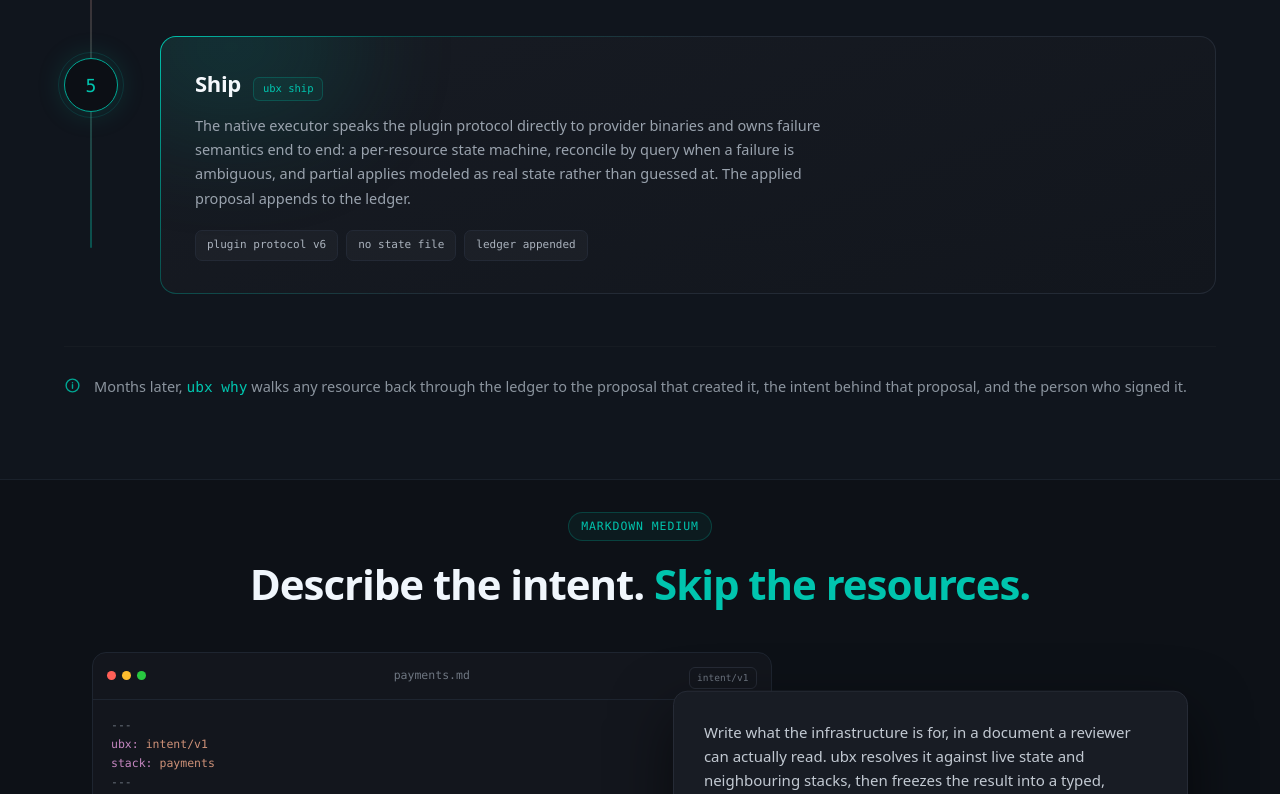
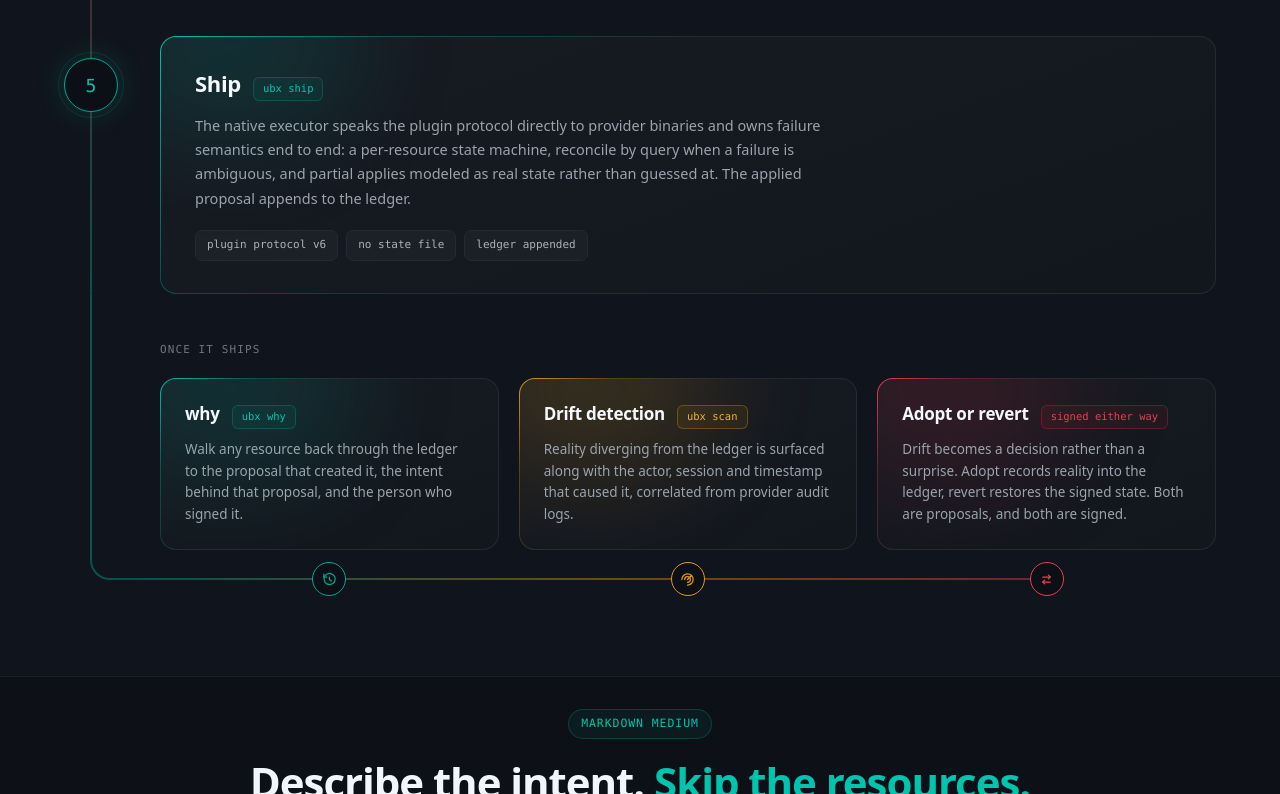
Before and after one commit to Ubiquex/ubiquex-web, a Next.js app: page /ubiquex-web/ in a window 1280 px wide. Shown: the part 3315-4109 px from the top of the page. Built offline with nearby package versions, Linux system fonts and the light colour scheme.

Commit message:
timeline: post-ship group hanging off an elbowed rail

```diff
--- a/app/globals.css
+++ b/app/globals.css
@@ -394,3 +394,42 @@ body {
     opacity: 0;
   }
 }
+
+/*
+ * Post-ship group: three ongoing operations hanging off the rail below step 5.
+ *
+ * The elbow is a bordered box rather than an SVG. Only its left and bottom
+ * borders are drawn, and the bottom-left radius supplies the curve, so the
+ * corner scales with the container instead of depending on fixed coordinates
+ * that would break when the cards reflow.
+ */
+.post-elbow {
+  border-left: 2px solid rgba(0, 166, 147, 0.42);
+  border-bottom: 2px solid rgba(0, 166, 147, 0.42);
+  border-top: 0;
+  border-right: 0;
+  border-bottom-left-radius: 20px;
+}
+
+/* Both rails carry the same treatment as the vertical one: a muted gradient
+   through the three card accents, at the rail's .42 opacity. */
+.post-rail-h::before,
+.post-rail-v::before {
+  content: "";
+  position: absolute;
+  inset: 0;
+  opacity: 0.42;
+}
+.post-rail-h::before {
+  background: linear-gradient(90deg, #00a693 0%, #e49b0f 52%, #e8404e 100%);
+}
+.post-rail-v::before {
+  background: linear-gradient(#00a693 0%, #e49b0f 52%, #e8404e 100%);
+}
+
+/* Smaller than the numbered step nodes, and carrying an icon rather than a
+   number, so the group does not read as steps six through eight. */
+.post-node {
+  color: var(--node-accent);
+  border: 1.5px solid var(--node-accent);
+}
--- a/components/ui/TimelineSection.tsx
+++ b/components/ui/TimelineSection.tsx
@@ -240,24 +240,116 @@ const steps: Step[] = [
   },
 ];
 
-function InfoIcon() {
+/* ---------- post-ship group ---------- */
+
+/* 15px stroke glyphs, inheriting the node's accent through currentColor. */
+const iconProps = {
+  viewBox: "0 0 24 24",
+  fill: "none",
+  stroke: "currentColor",
+  strokeWidth: 2,
+  strokeLinecap: "round" as const,
+  strokeLinejoin: "round" as const,
+  className: "h-[15px] w-[15px]",
+  "aria-hidden": true,
+};
+
+function HistoryIcon() {
   return (
-    <svg
-      viewBox="0 0 24 24"
-      fill="none"
-      stroke="currentColor"
-      strokeWidth="2"
-      strokeLinecap="round"
-      strokeLinejoin="round"
-      className="mt-[2px] h-4 w-4 shrink-0 text-brand min-[860px]:h-[17px] min-[860px]:w-[17px]"
-      aria-hidden="true"
-    >
-      <circle cx="12" cy="12" r="9" />
-      <path d="M12 11v5" />
-      <path d="M12 8h.01" />
+    <svg {...iconProps}>
+      <path d="M3.5 9a9 9 0 1 0 2.4-4.1L3 8" />
+      <path d="M3 3.5V8h4.5" />
+      <path d="M12 8v4.4l3 1.8" />
     </svg>
   );
 }
+
+function RadarIcon() {
+  return (
+    <svg {...iconProps}>
+      <path d="M12 21a9 9 0 1 0-9-9" />
+      <path d="M12 16.5a4.5 4.5 0 1 0-4.5-4.5" />
+      <path d="M12 12l6.5-6.5" />
+    </svg>
+  );
+}
+
+function SwapIcon() {
+  return (
+    <svg {...iconProps}>
+      <path d="M6 8h12" />
+      <path d="M15 5l3 3-3 3" />
+      <path d="M18 16H6" />
+      <path d="M9 13l-3 3 3 3" />
+    </svg>
+  );
+}
+
+type PostShip = {
+  key: string;
+  title: string;
+  chip: string;
+  icon: ReactNode;
+  body: string;
+  vars: CSSProperties;
+};
+
+/*
+ * The accents repeat step 5, step 1 and step 4 on purpose: green carries on
+ * from Ship, yellow marks the thing wanting attention, red marks the
+ * destructive option. Nothing here is numbered, and the nodes are smaller than
+ * the step nodes, so the group reads as a branch rather than steps 6 to 8.
+ */
+const postShip: PostShip[] = [
+  {
+    key: "why",
+    title: "why",
+    chip: "ubx why",
+    icon: <HistoryIcon />,
+    body: "Walk any resource back through the ledger to the proposal that created it, the intent behind that proposal, and the person who signed it.",
+    vars: {
+      "--node-accent": "#00A693",
+      "--card-accent": "#00C4AE",
+      "--card-accent-soft": "rgba(0,196,174,0.35)",
+      "--step-bloom": "#00A693",
+      "--step-bright": "#00C4AE",
+      "--chip-border": "rgba(0,166,147,0.30)",
+      "--chip-bg": "rgba(0,166,147,0.07)",
+    } as CSSProperties,
+  },
+  {
+    key: "drift",
+    title: "Drift detection",
+    chip: "ubx scan",
+    icon: <RadarIcon />,
+    body: "Reality diverging from the ledger is surfaced along with the actor, session and timestamp that caused it, correlated from provider audit logs.",
+    vars: {
+      "--node-accent": "#E49B0F",
+      "--card-accent": "#E49B0F",
+      "--card-accent-soft": "rgba(228,155,15,0.35)",
+      "--step-bloom": "#E49B0F",
+      "--step-bright": "#F0B429",
+      "--chip-border": "rgba(228,155,15,0.32)",
+      "--chip-bg": "rgba(228,155,15,0.08)",
+    } as CSSProperties,
+  },
+  {
+    key: "adopt",
+    title: "Adopt or revert",
+    chip: "signed either way",
+    icon: <SwapIcon />,
+    body: "Drift becomes a decision rather than a surprise. Adopt records reality into the ledger, revert restores the signed state. Both are proposals, and both are signed.",
+    vars: {
+      "--node-accent": "#E8404E",
+      "--card-accent": "#E8404E",
+      "--card-accent-soft": "rgba(232,64,78,0.35)",
+      "--step-bloom": "#CC2936",
+      "--step-bright": "#E8404E",
+      "--chip-border": "rgba(204,41,54,0.34)",
+      "--chip-bg": "rgba(204,41,54,0.08)",
+    } as CSSProperties,
+  },
+];
 
 export function TimelineSection() {
   return (
@@ -286,7 +378,7 @@ export function TimelineSection() {
 
         <ol className="relative mt-[42px] list-none pl-[52px] min-[860px]:mt-[66px] min-[860px]:pl-24">
           {/* The rail. Its gradient and travelling pulse live in globals.css. */}
-          <div className="rail absolute top-[30px] bottom-[46px] left-[15px] w-[2px] overflow-hidden rounded min-[860px]:left-[26px]">
+          <div className="rail absolute top-[30px] bottom-0 left-[15px] w-[2px] overflow-hidden rounded min-[860px]:left-[26px]">
             <div className="rail-pulse" />
           </div>
 
@@ -331,14 +423,83 @@ export function TimelineSection() {
           ))}
         </ol>
 
-        <div className="mt-9 flex items-start gap-[13px] border-t border-[#161b22] pt-[22px] min-[860px]:mt-[52px] min-[860px]:pt-7">
-          <InfoIcon />
-          <p className="text-[13px] leading-[1.62] text-muted min-[860px]:text-[14.5px]">
-            Months later,{" "}
-            <code className="font-mono text-brand-bright">ubx why</code> walks
-            any resource back through the ledger to the proposal that created
-            it, the intent behind that proposal, and the person who signed it.
+        {/*
+         * The post-ship group. The vertical rail runs on past step 5, elbows
+         * left-to-horizontal, and the three nodes sit on that horizontal rail.
+         *
+         * Geometry, in the group's own coordinate space (its padding-left
+         * matches the ol's, so the cards align with the step cards and the
+         * rail sits outside them at x 26 to 28):
+         *   - the elbow's left border occupies x 26 to 28, continuing the
+         *     vertical rail exactly; its 20px radius means the curve ends at
+         *     x 46 and its bottom border runs on to its own right edge, x 70
+         *   - the horizontal rail starts at x 70, so the two abut with neither
+         *     a gap nor an overlapping (and so doubly opaque) 2px
+         *   - both are pinned to bottom 16px. The grid is the last child and
+         *     the wrapper has no bottom padding, so that offset resolves to
+         *     the same line for the elbow (in the wrapper) and the rail (in
+         *     the grid)
+         *   - a 34px node at bottom 0 of a wrapper padded 46px has its centre
+         *     17px up, which is the rail's centre line
+         */}
+        <div className="relative pt-9 pl-[52px] min-[860px]:pt-12 min-[860px]:pl-24">
+          {/* Desktop only: the corner. A bordered box, so it survives reflow. */}
+          <div
+            className="post-elbow absolute top-0 bottom-[16px] left-[26px] hidden w-[44px] min-[860px]:block"
+            aria-hidden="true"
+          />
+
+          {/* Mobile only: the rail carries straight on down through the cards. */}
+          <div
+            className="post-rail-v absolute top-0 bottom-0 left-[15px] w-[2px] overflow-hidden rounded min-[860px]:hidden"
+            aria-hidden="true"
+          />
+
+          <p className="mb-5 font-mono text-[11px] tracking-[0.1em] text-dim uppercase">
+            once it ships
           </p>
+
+          <ul className="relative grid list-none grid-cols-1 gap-[14px] min-[860px]:grid-cols-3 min-[860px]:gap-5">
+            {/*
+             * Right edge lands on the centre of the third column: with three
+             * equal columns and a 20px gap that centre is W*5/6 minus g/3 from
+             * the left, so the inset from the right is W/6 minus g/3. Expressed
+             * as a percentage it stays correct at every width.
+             */}
+            <li
+              className="post-rail-h absolute bottom-[16px] left-[-26px] right-[calc(16.6667%-6.667px)] hidden h-[2px] overflow-hidden min-[860px]:block"
+              aria-hidden="true"
+            />
+
+            {postShip.map((op) => (
+              <li key={op.key} style={op.vars} className="relative min-[860px]:pb-[46px]">
+                {/*
+                 * Centred on the wrapper rather than placed at an x offset, so
+                 * the nodes track the cards as they grow. Below 860px it moves
+                 * out to the vertical rail: 26px wide, so its left edge is 49px
+                 * out (not the steps' 52px) to put its centre on the rail.
+                 */}
+                <div className="post-node absolute top-[16px] left-[-49px] z-[3] flex h-[26px] w-[26px] items-center justify-center rounded-full bg-[#0c0f15] min-[860px]:top-auto min-[860px]:bottom-0 min-[860px]:left-1/2 min-[860px]:h-[34px] min-[860px]:w-[34px] min-[860px]:-translate-x-1/2">
+                  {op.icon}
+                </div>
+
+                <div className="step-card relative overflow-hidden p-[20px_18px_22px] min-[860px]:p-[22px_24px_24px]">
+                  <div className="mb-[9px] flex flex-wrap items-baseline gap-3 min-[860px]:mb-[10px]">
+                    <h3 className="text-[15.5px] font-bold tracking-[-0.015em] text-[#f5f8fc] min-[860px]:text-[17px]">
+                      {op.title}
+                    </h3>
+                    <span className="step-chip rounded-md px-[7px] py-[3px] font-mono text-[9.5px] min-[860px]:px-[9px] min-[860px]:text-[10.5px]">
+                      {op.chip}
+                    </span>
+                  </div>
+
+                  <p className="text-[13.5px] leading-[1.6] text-[#9aa3ae]">
+                    {op.body}
+                  </p>
+                </div>
+              </li>
+            ))}
+          </ul>
         </div>
       </div>
     </section>
```
